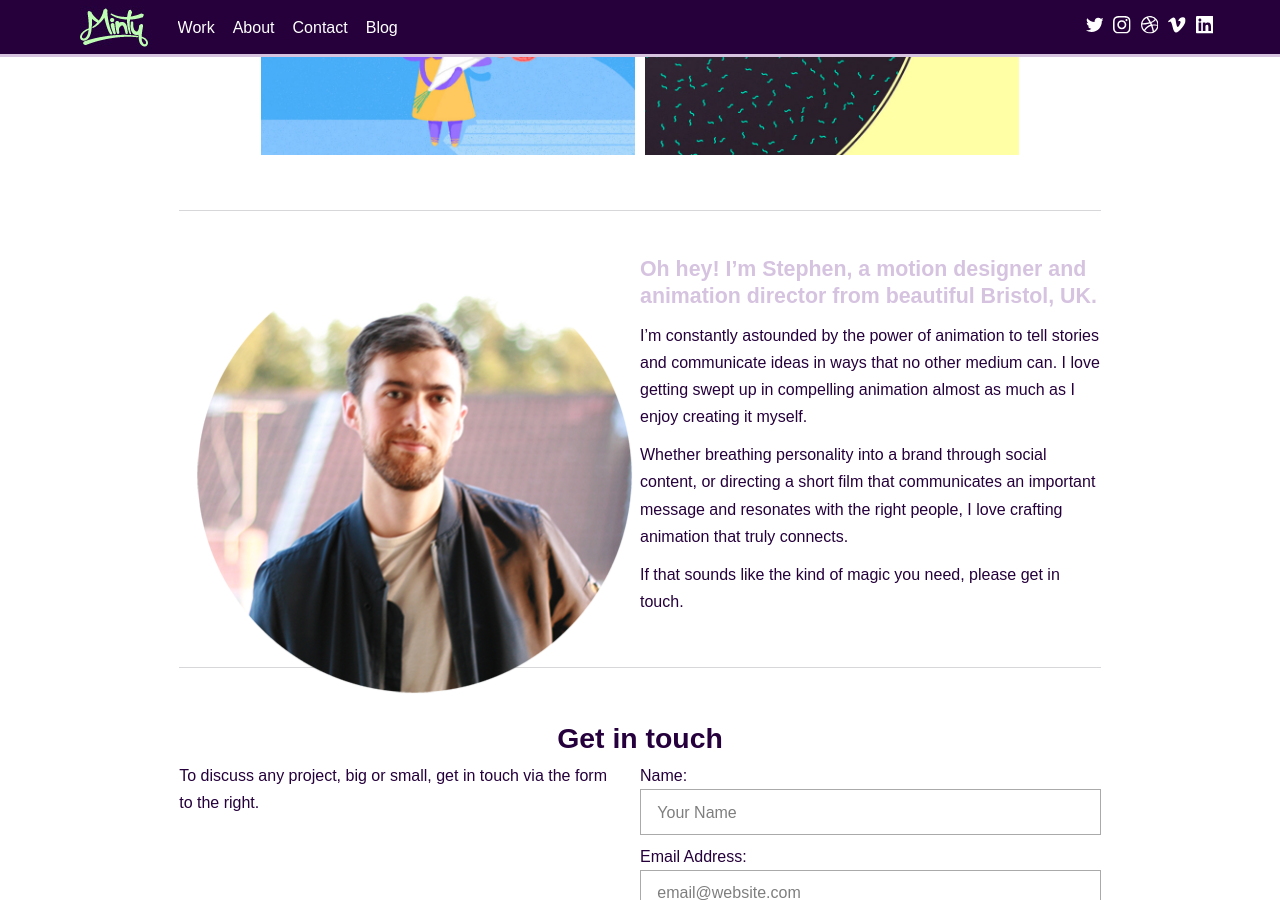
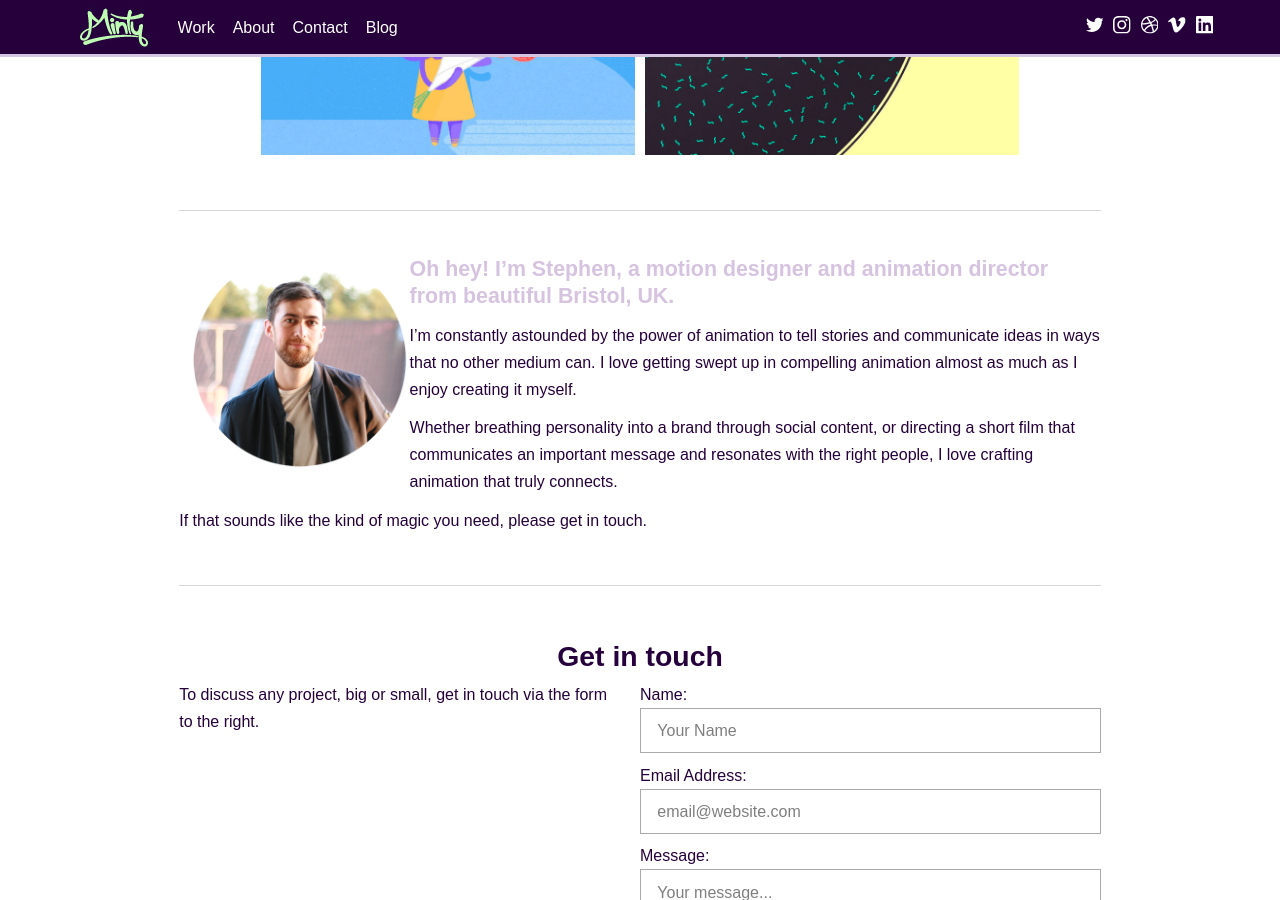
Before and after one commit to StephenMinty/itsminty.co.uk, a Jekyll site: the page built from index.md, in a window 1280 px wide and 900 px high, scrolled down 1686 px. Built offline with Jekyll 4.4.1, drawn with Linux system fonts in a browser that asks for light colours; some web fonts are replaced.

Commit message:
Updated Index

```diff
--- a/index.md
+++ b/index.md
@@ -11,7 +11,7 @@
 
 ---
 
-{% include figure.html image="/uploads/WebsiteAvatar-1b2749.png" position="right" %}{: style="width: 50%; float: left;"}
+{% include figure.html image="/uploads/WebsiteAvatar-1b2749.png" position="right" %}{: style="width: 25%; float: left;"}
 
 #### Oh hey! I'm Stephen, a motion designer and animation director from beautiful Bristol, UK.
 
```
